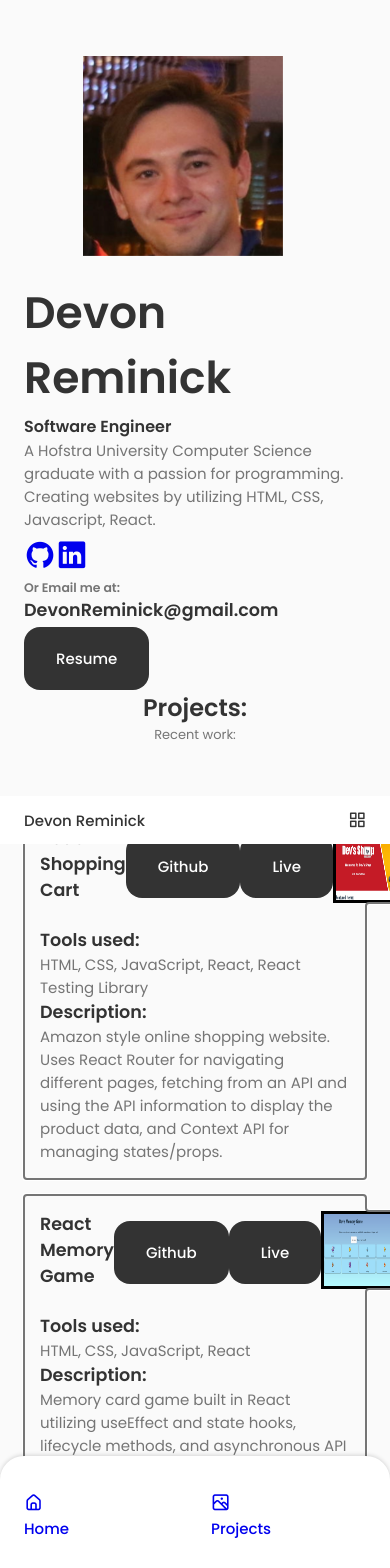
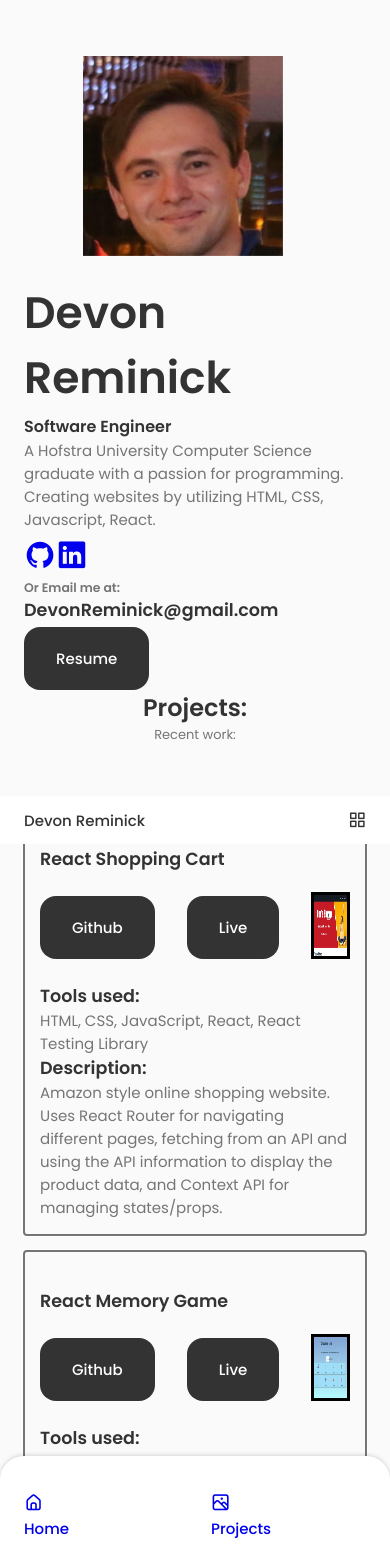
Before and after one commit to DevonRem/ReactPortfolio, a React (Vite) app in the folder ReactPortfolio/: page / in a window 390 px wide. Shown: the top 1568 px of the page. Built offline with nearby package versions, Linux system fonts and the light colour scheme.

Commit message:
Media query mobile responsiveness added for projects section

```diff
--- a/ReactPortfolio/src/components/Projects.css
+++ b/ReactPortfolio/src/components/Projects.css
@@ -24,6 +24,19 @@
     height: 100%;
 }
 
-@media screen and (max-width: 350px) {
+@media screen and (max-width: 576px) {
+    .projectTopBox {
+        display: grid;
+        grid-template-columns: repeat(3, 1fr);
+        grid-template-rows: repeat(2, 1fr);
+        grid-column-gap: 2rem;
+    }
+    .projectTitle {
+        grid-area: 1 / 1 / 2/ 4;
+    }
 
+    .projectImg {
+        width: 100%;
+        height: 100%;
+    }
 }
```
